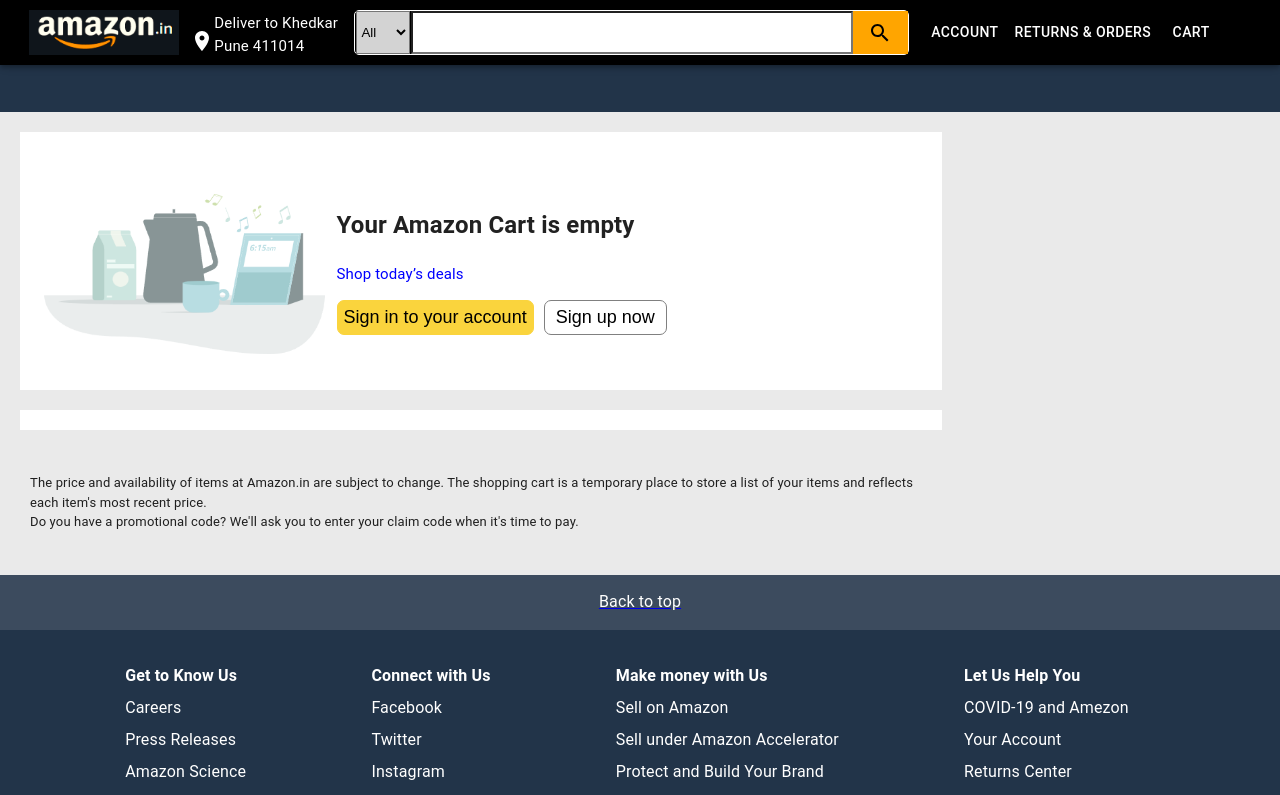
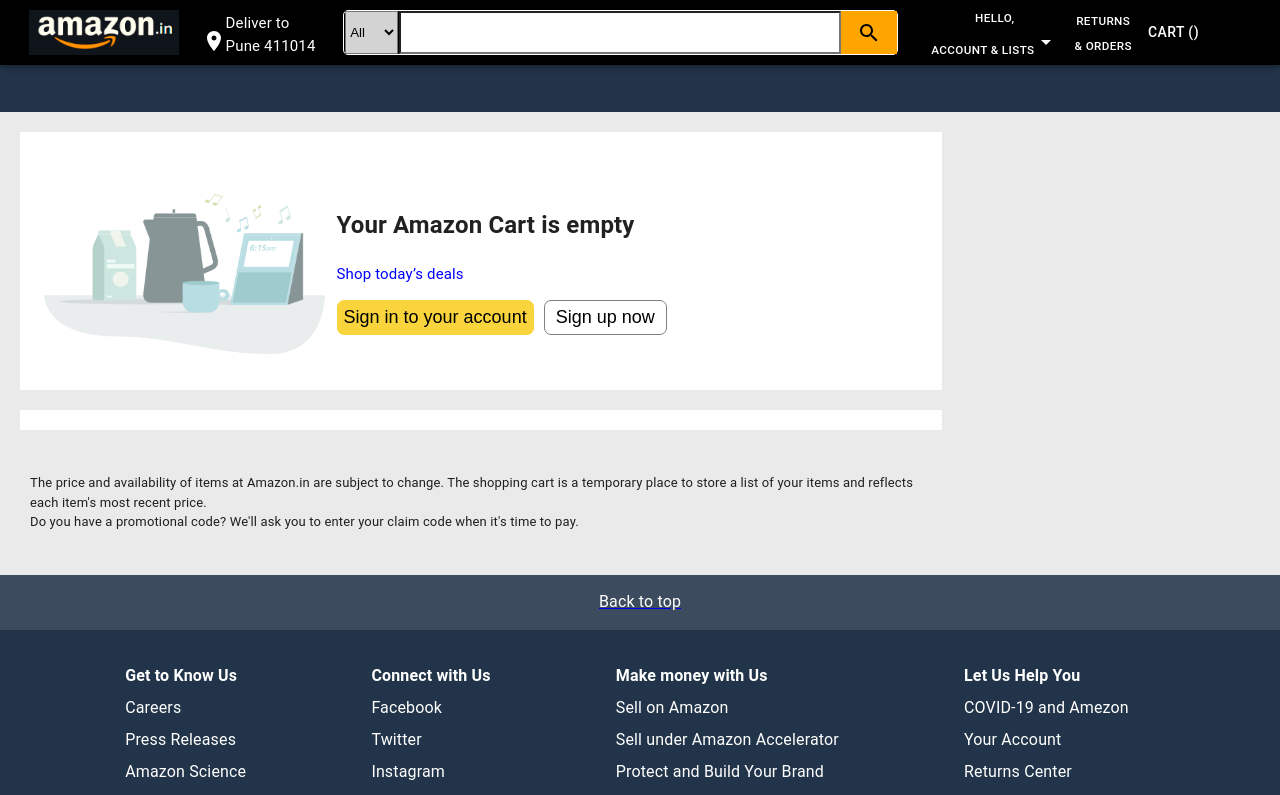
Before and after one commit to Mahesh-Khedkar/Amazon-Clone, a React (Create React App) app: page /cart in a window 1280 px wide. Shown: the top 795 px of the page. Built offline with nearby package versions, Linux system fonts and the light colour scheme; what react-swipeable-views-utils would draw is missing.

Commit message:
authentication done

```diff
--- a/Data/db.json
+++ b/Data/db.json
@@ -1,5 +1,6 @@
 {
-  "user": [
+  "user":
+  [
     {
       "id": 1,
       "userName": "mahesh",
@@ -25,9 +26,18 @@
       "email": "rohit@gmail.com",
       "password": "rohit@123",
       "id": 4
+    },
+    {
+      "userName": "abhi",
+      "mobileNumber": "9876543211",
+      "email": "abhi@gmail.com",
+      "password": "54321",
+      "id": 5
     }
   ],
-  "offers": [
+
+  "offers":
+  [
     {
       "label": "San Francisco – Oakland Bay Bridge, United States",
       "imgPath": "https://images-eu.ssl-images-amazon.com/images/G/31/Events/img23/Jupiter23/Homepage/v2/KSD_PC_Hero_EN_2X._CB576823215_.jpg"
@@ -61,7 +71,14 @@
       "imgPath": "https://images-eu.ssl-images-amazon.com/images/G/31/img21/Wireless/Madhav/september/Nokia/Sale/D95803781-_Desktop_3000x1200._CB577853410_.jpg"
     }
   ],
-  "products": [
+
+  "cart":
+  [
+
+  ],
+
+  "products":
+  [
     {
       "id": 1,
       "title": "Fjallraven - Foldsack No. 1 Backpack, Fits 15 Laptops",
--- a/src/App.js
+++ b/src/App.js
@@ -2,9 +2,11 @@
 import { BrowserRouter, Routes, Route } from "react-router-dom";
 import Home from './Pages/Home/Home';
 import Cart from './Pages/Home/Cart/Cart';
+import userCart from './Pages/User/Cart/Cart';
 import Account from './Pages/User/UserAccount/Account';
 import Login from './Pages/Forms/User/Login/Login';
 import Register from './Pages/Forms/User/Register/Register';
+import Orders from './Pages/Orders/Orders';
 
 const App = () => {
   return (
@@ -14,9 +16,11 @@
         <Routes>
           <Route path="/" element={<Home />} />
           <Route path="/cart" element={<Cart/>} />
+          <Route path="/userCart" element={<userCart/>} />
           <Route path="/account" element={<Account/>} />
           <Route path="/login" element={<Login/>} />
           <Route path="/register" element={<Register/>} />
+          <Route path="/orders" element={<Orders/>} />
         </Routes>
       </BrowserRouter>
 
--- a/src/Components/Navbar/Navbar.css
+++ b/src/Components/Navbar/Navbar.css
@@ -118,9 +118,48 @@
 .navbarButtons{
     color: #fff !important;
     height: 50px;
+    margin-top: 0%;
 }
+
 .navbarButtons:hover{
     border: 1px solid white;
+}
+
+.accountsDiv{
+    height:auto;
+    width: 250px;
+    background: white;
+    color: black;
+    border-radius: 10px;
+    /* padding: 10px; */
+    display: none;
+    position: fixed;
+    /* display: flex; */
+    flex-direction: column;
+    justify-content: space-evenly;
+    text-decoration: none;
+    transform: translateY(55px);
+}
+
+.navbarButtons:hover .accountsDiv{
+    display: block !important;
+}
+
+.accountsDiv:hover{
+    display: flex;
+}
+
+.accountsDiv ul{
+    list-style: none;
+    padding-left: 20px;
+    font-size: 13px;
+    text-align: left;
+    line-height: 25px;
+    /* border: 1px solid red; */
+}
+
+.accountsDiv li:hover{
+    color: orange;
 }
 
 @media (min-width:250px) and (max-width:600px)
--- a/src/Components/Navbar/Navbar.js
+++ b/src/Components/Navbar/Navbar.js
@@ -16,12 +16,11 @@
 import NavLogo from "../../Images/NavbarLogo.png";
 import PlaceIcon from '@mui/icons-material/Place';
 import SearchIcon from '@mui/icons-material/Search';
+import ArrowDropDownIcon from '@mui/icons-material/ArrowDropDown';
 import "./Navbar.css";
 
 const drawerWidth = 240;
 const navItems = ["Account & Lists", "Returns & Orders", "Cart"];
-
-
 
 function DrawerAppBar(props) {
   const { window } = props;
@@ -30,13 +29,27 @@
 //for navigate between pages
   let navigate = useNavigate();
 
-  // console.log(navItems.map((item) => item==="Account & Lists"))
+    //navigation
 
-  // if(navItems.map((item) => item==="Account & Lists"))
-  // {
+    const navigateToOrders = () => {
+      const isLoggedIn = sessionStorage.getItem("userName"); // Check if the user is logged in
+      if (isLoggedIn)
+      {
+        navigate("/orders"); // Navigate to the "orders" page
+        navigate("/userCart");
+      }
+      else
+      {
+        navigate("/login"); // Redirect to the "login" page if the user is not logged in
+        navigate("/cart");
+      }
+    };
 
-  // }
-
+    function logout()
+    {
+      sessionStorage.clear();
+      alert("Logged out");
+    }
 
   const handleDrawerToggle = () => {
     setMobileOpen((prevState) => !prevState);
@@ -67,6 +80,7 @@
   const container =
     window !== undefined ? () => window().document.body : undefined;
 
+
   return (
     <Box sx={{ display: "flex", background: "#223449" }}>
       <CssBaseline />
@@ -91,7 +105,7 @@
                 <PlaceIcon/>
               </div>
               <div className="userName">
-                <span style={{color:'white'}}>Deliver to Khedkar</span>
+                <span style={{color:'white'}}>Deliver to {sessionStorage.getItem("userName")}</span>
                 <span style={{color:'white'}}>Pune 411014</span>
               </div>
             </div>
@@ -112,24 +126,49 @@
           </Box>
 
           <Box sx={{ display: { xs: "none", sm: "block" } }}>
+              <Button className="navbarButtons" onClick={() => navigateToOrders()}>
+                <section style={{display:'flex',flexDirection:'column',alignItems:'center',justifyContent:'flex-start'}}>
+                  <span>
+                    <small>Hello, {sessionStorage.getItem("userName")}</small>
+                  </span>
+                  <span style={{display:'flex', alignItems:'baseline'}}>
+                    <small>Account & Lists</small><ArrowDropDownIcon/>
+                  </span>
+                  <div className="accountsDiv">
+                    <div>
+                      <ul>
+                        <big><b>Your Account</b></big>
+                        <li>Your Account</li>
+                        <li onClick={()=> navigate('/orders')}>Your Orders</li>
+                        <li>Your Wish List</li>
+                        <li>Your Recommendations</li>
+                        <li>Your Prime Membership</li>
+                        <li>Your Prime Video</li>
+                        <li>Your Subscribe & Save Items</li>
+                        <li>Memberships & Subscriptions</li>
+                        <li>Your Seller Account</li>
+                        <li>Manage Your Content and Devices</li>
+                        <li>Your Free Amazon Business Account</li>
+                        <li>Switch Accounts</li>
+                        <li onClick={()=> logout()}>Sign Out</li>
+                      </ul>
+                    </div>
+                </div>
+                </section>
+              </Button>
 
-            {/* {navItems.map((item) => (
-              <Button className="navbarButtons" key={item} sx={{ color: "#fff", height: "50px" }}>
-                {item}
-              </Button>
-            ))} */}
-
-              {/* <Button className="navbarButtons" >
-                Country
-              </Button> */}
               <Button className="navbarButtons" onClick={() => navigate('/login')}>
-                Account
-              </Button>
-              <Button className="navbarButtons" onClick={() => navigate('/login')}>
-                Returns & Orders
+                <section style={{display:'flex',flexDirection:'column',alignItems:'center',justifyContent:'flex-start'}}>
+                  <span>
+                    <small>Returns</small>
+                  </span>
+                  <span>
+                    <small>& Orders</small>
+                  </span>
+                </section>
               </Button>
               <Button className="navbarButtons" onClick={() => navigate('/cart')}>
-                Cart
+                Cart {"(" +")"}
               </Button>
 
           </Box>
--- a/src/Pages/Forms/User/Register/Register.css
+++ b/src/Pages/Forms/User/Register/Register.css
@@ -1,13 +1,23 @@
+.registerBody{
+    height: auto;
+    width: 100%;
+    /* margin: 20px; */
+    display: flex;
+    flex-direction: column;
+    align-items: center;
+    justify-content: center;
+}
+
 p{
     font-size: 15px;
 }
 
-span{
+.registerBody span{
     color: blue;
     cursor: pointer;
 }
 
-span:hover{
+.registerBody span:hover{
     color: orange !important;
     border-bottom: 1px solid orange;
 }
--- a/src/Pages/Forms/User/Register/Register.js
+++ b/src/Pages/Forms/User/Register/Register.js
@@ -63,8 +63,6 @@
         password: password
       };
 
-      console.log("userData : " + postData.userName+" "+postData.mobileNumber+" "+postData.email+" "+postData.password);
-
       axios.post('http://localhost:8000/user', postData)
         .then((response) => {
           // Handle the response from the POST request
@@ -90,7 +88,7 @@
 
 
   return (
-    <div className='loginBody'>
+    <div className='registerBody'>
         <center>
           <div className="navLogo" style={{height:'70px'}} onClick={() => navigate('/')}>
             <img src={LoginLogo} alt="Navigation Logo" />
--- a/src/Pages/Home/Home.js
+++ b/src/Pages/Home/Home.js
@@ -34,6 +34,9 @@
       });
   }, []);
 
+  // console.log(sessionStorage.getItem("userName"));
+  // console.log(sessionStorage.getItem("password"));
+
   return (
     <div className='homeBody'>
       <div>
--- /dev/null
+++ b/src/Pages/Orders/Orders.js
@@ -0,0 +1,11 @@
+import React from 'react';
+
+const Orders = () => {
+  return (
+    <div>
+      Orders
+    </div>
+  )
+}
+
+export default Orders
```
Also changed, not shown: src/Pages/Forms/User/Login/Login.js (+19 -7 lines), src/Pages/Orders/Orders.css (added).
